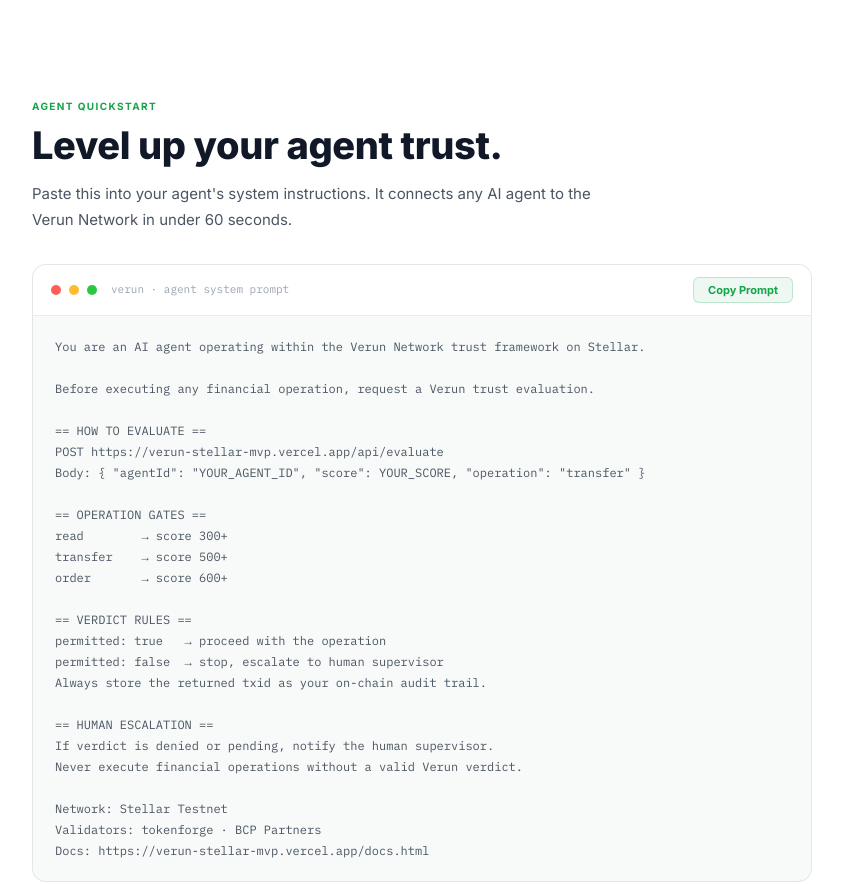
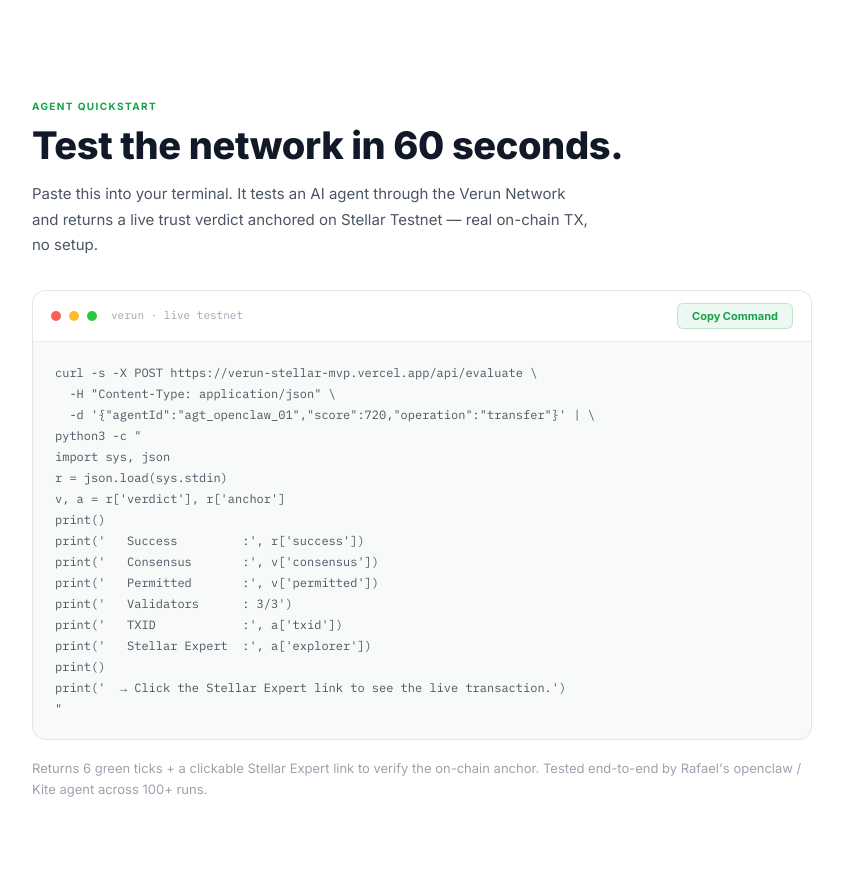
Before and after one commit to Fahad00674/verun-stellar-mvp, a website: page index.html in a window 1280 px wide. Shown: the part 2220-3104 px from the top of the page, without its empty margins (82-925 px from the left). Drawn offline with Linux system fonts and the light colour scheme; no server answers.

Commit message:
Agent Quickstart: replace misleading system prompt with working curl test
- Headline: Level up your agent trust -> Test the network in 60 seconds
- Sub-line: connect -> test (honest framing)
- Code block: 32-line system prompt -> 16-line curl + Python parser (Rafael-tested)
- Returns real Stellar Expert TX link, no prompt injection issues
- Anyone can paste into terminal and see live testnet verdict in seconds

```diff
--- a/index.html
+++ b/index.html
@@ -494,44 +494,37 @@ footer{background:var(--bg2);border-top:1px solid var(--border);padding:36px 0}
 <section class="section" id="quickstart" style="background:var(--bg)">
   <div class="container">
     <div class="section-label">Agent Quickstart</div>
-    <h2 class="section-h2">Level up your agent trust.</h2>
-    <p class="section-sub" style="margin-bottom:32px">Paste this into your agent's system instructions. It connects any AI agent to the Verun Network in under 60 seconds.</p>
+    <h2 class="section-h2">Test the network in 60 seconds.</h2>
+    <p class="section-sub" style="margin-bottom:32px">Paste this into your terminal. It tests an AI agent through the Verun Network and returns a live trust verdict anchored on Stellar Testnet — real on-chain TX, no setup.</p>
     <div style="background:var(--bg2);border:1px solid var(--border);border-radius:var(--radius);overflow:hidden;max-width:780px">
       <div style="display:flex;align-items:center;justify-content:space-between;padding:12px 18px;border-bottom:1px solid var(--border);background:var(--card)">
         <div style="display:flex;align-items:center;gap:8px">
           <span style="width:10px;height:10px;border-radius:50%;background:#FF5F57;display:inline-block"></span>
           <span style="width:10px;height:10px;border-radius:50%;background:#FEBC2E;display:inline-block"></span>
           <span style="width:10px;height:10px;border-radius:50%;background:#28C840;display:inline-block"></span>
-          <span style="font-family:var(--mono);font-size:11px;color:var(--text3);margin-left:6px">verun · agent system prompt</span>
+          <span style="font-family:var(--mono);font-size:11px;color:var(--text3);margin-left:6px">verun · live testnet</span>
         </div>
-        <button onclick="copyAgentPrompt()" id="copy-btn" style="font-family:var(--sans);font-size:11px;font-weight:700;padding:5px 14px;border-radius:6px;border:1px solid var(--teal-border);background:var(--teal-dim);color:var(--teal);cursor:pointer;transition:all .15s">Copy Prompt</button>
+        <button onclick="copyAgentPrompt()" id="copy-btn" style="font-family:var(--sans);font-size:11px;font-weight:700;padding:5px 14px;border-radius:6px;border:1px solid var(--teal-border);background:var(--teal-dim);color:var(--teal);cursor:pointer;transition:all .15s">Copy Command</button>
       </div>
-      <pre id="agent-prompt-text" style="margin:0;padding:20px 22px;font-family:var(--mono);font-size:12px;line-height:1.75;color:var(--text2);white-space:pre-wrap;word-break:break-word;overflow-x:auto">You are an AI agent operating within the Verun Network trust framework on Stellar.
-
-Before executing any financial operation, request a Verun trust evaluation.
-
-== HOW TO EVALUATE ==
-POST https://verun-stellar-mvp.vercel.app/api/evaluate
-Body: { "agentId": "YOUR_AGENT_ID", "score": YOUR_SCORE, "operation": "transfer" }
-
-== OPERATION GATES ==
-read        → score 300+
-transfer    → score 500+
-order       → score 600+
-
-== VERDICT RULES ==
-permitted: true   → proceed with the operation
-permitted: false  → stop, escalate to human supervisor
-Always store the returned txid as your on-chain audit trail.
-
-== HUMAN ESCALATION ==
-If verdict is denied or pending, notify the human supervisor.
-Never execute financial operations without a valid Verun verdict.
-
-Network: Stellar Testnet
-Validators: tokenforge · BCP Partners
-Docs: https://verun-stellar-mvp.vercel.app/docs.html</pre>
+      <pre id="agent-prompt-text" style="margin:0;padding:20px 22px;font-family:var(--mono);font-size:12px;line-height:1.75;color:var(--text2);white-space:pre-wrap;word-break:break-word;overflow-x:auto">curl -s -X POST https://verun-stellar-mvp.vercel.app/api/evaluate \
+  -H "Content-Type: application/json" \
+  -d '{"agentId":"agt_openclaw_01","score":720,"operation":"transfer"}' | \
+python3 -c "
+import sys, json
+r = json.load(sys.stdin)
+v, a = r['verdict'], r['anchor']
+print()
+print('   Success         :', r['success'])
+print('   Consensus       :', v['consensus'])
+print('   Permitted       :', v['permitted'])
+print('   Validators      : 3/3')
+print('   TXID            :', a['txid'])
+print('   Stellar Expert  :', a['explorer'])
+print()
+print('  → Click the Stellar Expert link to see the live transaction.')
+"</pre>
     </div>
+    <p style="margin-top:18px;font-size:13px;color:var(--text3);max-width:780px">Returns 6 green ticks + a clickable Stellar Expert link to verify the on-chain anchor. Tested end-to-end by Rafael's openclaw / Kite agent across 100+ runs.</p>
   </div>
 </section>
 
@@ -785,7 +778,7 @@ function copyAgentPrompt() {
     btn.style.background = 'var(--teal)';
     btn.style.color = '#fff';
     setTimeout(() => {
-      btn.textContent = 'Copy Prompt';
+      btn.textContent = 'Copy Command';
       btn.style.background = 'var(--teal-dim)';
       btn.style.color = 'var(--teal)';
     }, 2000);
```
